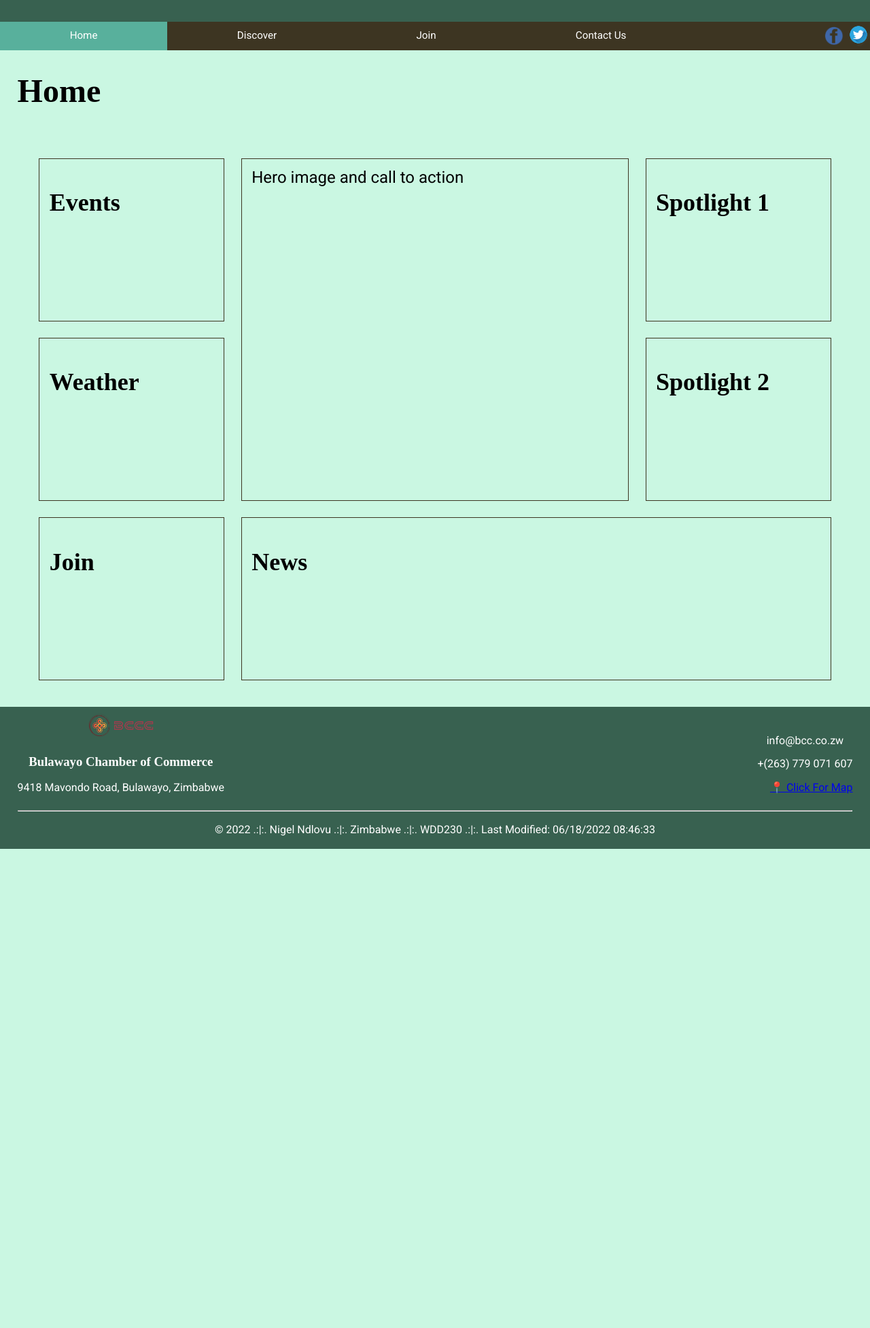
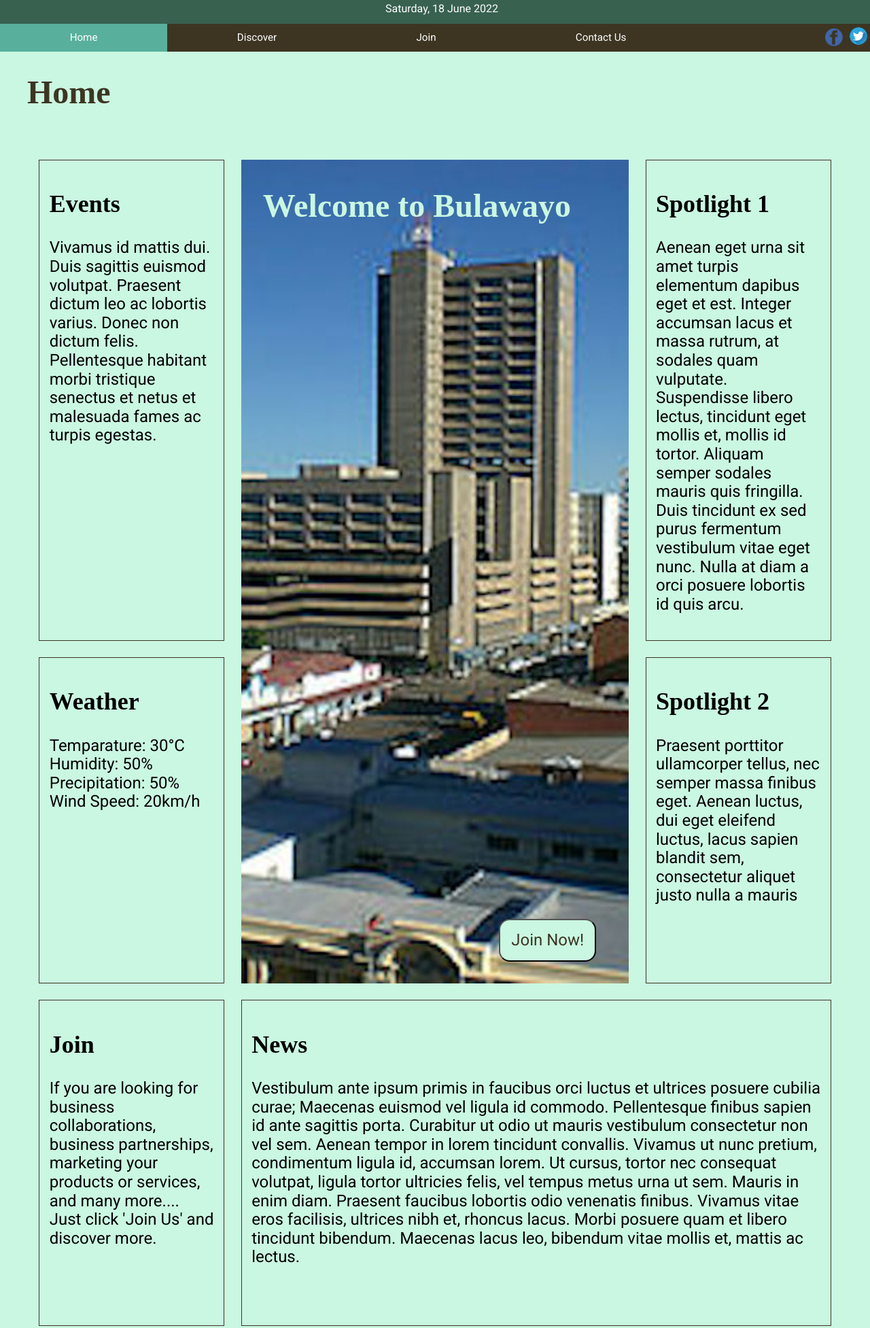
Before and after one commit to nigelndlovu/wdd230, a plain HTML site: page lesson4/index.html in a window 1280 px wide. Shown: the part 85-2039 px from the top of the page at 68% size. Before the commit the page ends 1334 px from the top, so only its background shows below. Drawn offline with Linux system fonts and the light colour scheme; a web font is replaced by a local one.

Commit message:
home page continued

```diff
--- a/lesson4/css/small.css
+++ b/lesson4/css/small.css
@@ -27,6 +27,20 @@ h4,
 h5,
 h6 {
   font-family: "New Tegomin", serif;
+}
+
+/*-----------Banner----------*/
+.banner {
+  grid-column: span 2;
+  background-color: var(--secondary-color);
+  color: white;
+  min-height: 5em;
+  width: 100%;
+  display: none;
+  text-align: center;
+  align-items: center;
+  justify-content: center;
+  font-size: 2em;
 }
 
 /*-----------Header-----------*/
@@ -121,6 +135,11 @@ main {
   margin-bottom: 2rem;
 }
 
+main h1 {
+  margin-left: 0.3em;
+  color: var(--primary-color);
+}
+
 .mainsection {
   display: grid;
   grid-template-columns: 1fr;
@@ -132,11 +151,54 @@ section {
   border: 1px solid var(--primary-color);
   margin: 0.3em;
   padding: 0.6em;
-  min-height: 10em;
+  min-height: 20em;
 }
 
 .mainsection section:nth-child(4) {
   display: none;
+}
+
+.hero {
+  position: relative;
+  overflow: hidden;
+  padding: 0;
+  border: 0;
+}
+
+.hero h2 {
+  position: absolute;
+  margin-left: 2rem;
+  color: var(--background-color);
+  font-size: 3rem;
+}
+
+.hero button {
+  position: absolute;
+  bottom: 2rem;
+  right: 3rem;
+}
+
+.hero img {
+  position: absolute;
+  object-fit: cover;
+  width: 100%;
+  height: 100%;
+}
+
+button {
+  padding: 1rem;
+  border-radius: 16px;
+  color: var(--primary-color);
+  background-color: var(--background-color);
+  transition: width 1s, height 1s, transform 1s;
+}
+
+button:hover {
+  background-color: var(--accent2-color);
+  cursor: pointer;
+  padding: 2rem;
+  color: #fff;
+  transform: rotate(360deg);
 }
 
 /*--------------Footer--------------*/
--- a/lesson4/index.html
+++ b/lesson4/index.html
@@ -24,15 +24,15 @@
   <link rel="stylesheet" href="css/large.css" />
 </head>
 <body>
+
 	<header>
+		<div class="banner">🤝🏼 Come join us for the chamber meet and greet Wednesday at 7:00 p.m</div>
 		<img src="images/byo_logo.png" alt="Logo" width="100"/>
 		<div>
 			<h1>Bulawayo Chamber of Commerce</h1>
 			<h2>Where Businesses Meet</h2>
 		</div>
-		<div class="headerdate">
-			<p class="curdate"><span id="todaydate"></span></p>
-		</div>
+		<div class="headerdate">Current date</div>
 	</header>
 	<nav>
 		<ul class="navigation">
@@ -50,13 +50,78 @@
 	<main>
 		<h1>Home</h1>
 		<div class="mainsection">
-			<section>Hero image and call to action</section>
-			<section><h2>Events</h2></section>
-			<section><h2>Weather</h2></section>
-			<section><h2>Join</h2></section>
-			<section><h2>Spotlight 1</h2></section>
-			<section><h2>Spotlight 2</h2></section>
-			<section><h2>News</h2></section>
+			<section class="hero">
+				<img src="images/bulawayo.jpeg" alt="Bulawayo City CBD">
+				<h2>Welcome to Bulawayo</h2>
+				<button type="submit">Join Now!</button>
+			</section>
+			<section>
+				<h2>Events</h2>
+				<p>
+					Vivamus id mattis dui. Duis sagittis euismod volutpat.
+					Praesent dictum leo ac lobortis varius. Donec non
+					dictum felis. Pellentesque habitant morbi tristique
+					senectus et netus et malesuada fames ac turpis egestas.
+				</p>
+			</section>
+			<section>
+				<h2>Weather</h2>
+				<p>
+					Temparature: 30<span>&#176;</span>C<br>
+					Humidity: 50%<br>
+					Precipitation: 50%<br>
+					Wind Speed: 20km/h
+				</p>
+			</section>
+			<section>
+				<h2>Join</h2>
+				<p>
+					If you are looking for business collaborations,
+					business partnerships, marketing your products or
+					services, and many more.... Just click 'Join Us'
+					and discover more.
+				</p>
+			</section>
+			<section>
+				<h2>Spotlight 1</h2>
+				<p>
+					Aenean eget urna sit amet turpis elementum dapibus
+					eget et est. Integer accumsan lacus et massa rutrum,
+					at sodales quam vulputate. Suspendisse libero lectus,
+					tincidunt eget mollis et, mollis id tortor. Aliquam
+					semper sodales mauris quis fringilla. Duis tincidunt
+					ex sed purus fermentum vestibulum vitae eget nunc.
+					Nulla at diam a orci posuere lobortis id quis arcu.
+				</p>
+			</section>
+			<section>
+				<h2>Spotlight 2</h2>
+				<p>
+					Praesent porttitor ullamcorper tellus, nec semper
+					massa finibus eget. Aenean luctus, dui eget eleifend
+					luctus, lacus sapien blandit sem, consectetur aliquet
+					justo nulla a mauris
+				</p>
+			</section>
+			<section>
+				<h2>News</h2>
+				<p>
+					Vestibulum ante ipsum primis in faucibus orci luctus
+					et ultrices posuere cubilia curae; Maecenas euismod
+					vel ligula id commodo. Pellentesque finibus sapien id
+					ante sagittis porta. Curabitur ut odio ut mauris
+					vestibulum consectetur non vel sem. Aenean tempor in
+					lorem tincidunt convallis. Vivamus ut nunc pretium,
+					condimentum ligula id, accumsan lorem. Ut cursus,
+					tortor nec consequat volutpat, ligula tortor ultricies
+					felis, vel tempus metus urna ut sem. Mauris in enim
+					diam. Praesent faucibus lobortis odio venenatis
+					finibus. Vivamus vitae eros facilisis, ultrices nibh
+					et, rhoncus lacus. Morbi posuere quam et libero
+					tincidunt bibendum. Maecenas lacus leo, bibendum vitae
+					mollis et, mattis ac lectus.
+				</p>
+			</section>
 		</div>
 	</main>
 	<footer>
--- a/lesson4/js/index.js
+++ b/lesson4/js/index.js
@@ -5,42 +5,41 @@ hambutton.addEventListener('click', () => {mainnav.classList.toggle('responsive'
 
 window.onresize = () => {if (window.innerWidth > 760) mainnav.classList.remove('responsive')};
 
-let date = new Date();
-let year = date.getFullYear();
+const daynames = [
+	"Sunday",
+	"Monday",
+	"Tuesday",
+	"Wednesday",
+	"Thursday",
+	"Friday",
+    "Saturday"
+];
+const months = [
+	"January",
+	"February",
+	"March",
+	"April",
+	"May",
+	"June",
+	"July",
+	"August",
+	"September",
+	"October",
+	"November",
+	"December"
+];
+
+const date = new Date();
+const dayName = daynames[date.getDay()];
+const monthName = months[date.getMonth()];
+const year = date.getFullYear();
+const fulldate = `${dayName}, ${date.getDate()} ${monthName} ${year}`;
+document.querySelector(".headerdate").innerHTML= fulldate;
 document.querySelector('#getyear').textContent = year;
-
 document.querySelector('#lastmod').textContent = document.lastModified;
-
-//const daynames = [
-//	"Sunday",
-//	"Monday",
-//	"Tuesday",
-//	"Wednesday",
-//	"Thursday",
-//	"Friday",
-//	"Saturday"
-//];
-//const months = [
-//	"January",
-//	"February",
-//	"March",
-//	"April",
-//	"May",
-//	"June",
-//	"July",
-//	"August",
-//	"September",
-//	"October",
-//	"November",
-//	"December"
-//];
-//const d = new Date();
-//const dayName = daynames[d.getDay()];
-//const monthName = months[d.getMonth()];
-//const year = d.getFullYear();
-//document.querySelector('#getyear').textContent = year;
-//const fulldate = dayName + ", " + monthName + " " + d.getDate() +", " + year;
-//const fulldate = `${dayName}, ${d.getDate()} ${monthName} ${year}`;
-//document.getElementById("todaydate").textContent = fulldate;
-//document.getElementById("currentdate").textContent = fulldate;
-// *****************************
+const bannerdate = document.querySelector(".banner");
+if( date.getDay() === 1 || date.getDay() === 2) {
+    bannerdate.style.display = "flex";
+} else {
+    bannerdate.style.display = "none";
+}
```
Also changed, not shown: lesson4/images/bulawayo.jpeg (added), 3 other files.
